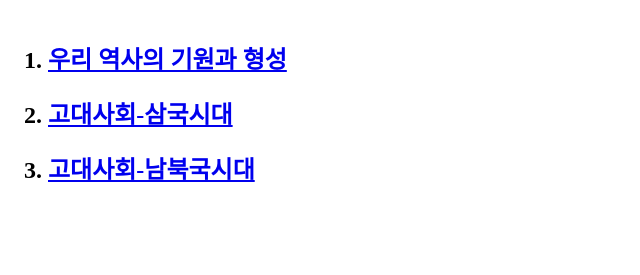
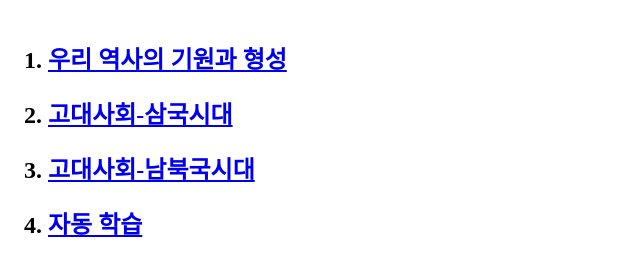
Before and after one commit to qowldn123/JiWoo_note, a plain HTML site: page index.html in a window 1280 px wide. Shown: the part 87-362 px from the top of the page, without its empty margins (0-640 px from the left). Drawn offline with Linux system fonts and the light colour scheme.

Commit message:
Add files via upload

```diff
--- a/index.html
+++ b/index.html
@@ -10,6 +10,7 @@
   <h2><li><a href="1.html">우리 역사의 기원과 형성</a></li></h2>
   <h2><li><a href="2.html">고대사회-삼국시대</a></li></h2>
   <h2><li><a href="3.html">고대사회-남북국시대</a></li></h2>
+<h2><li><a href="study.html">자동 학습</a></li></h2>
 </body>
 </html>
 </ol>
```
Also changed, not shown: study.html (added).
